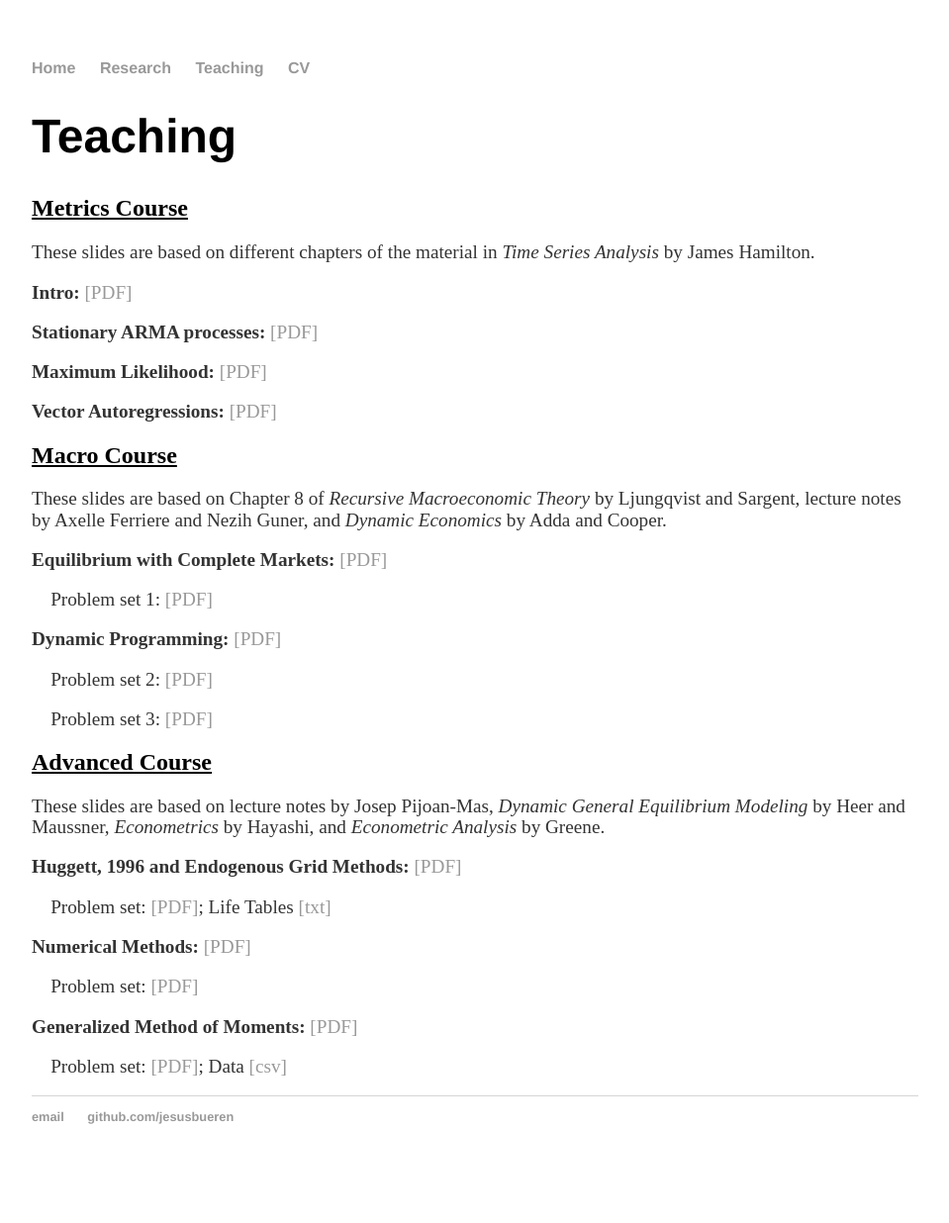
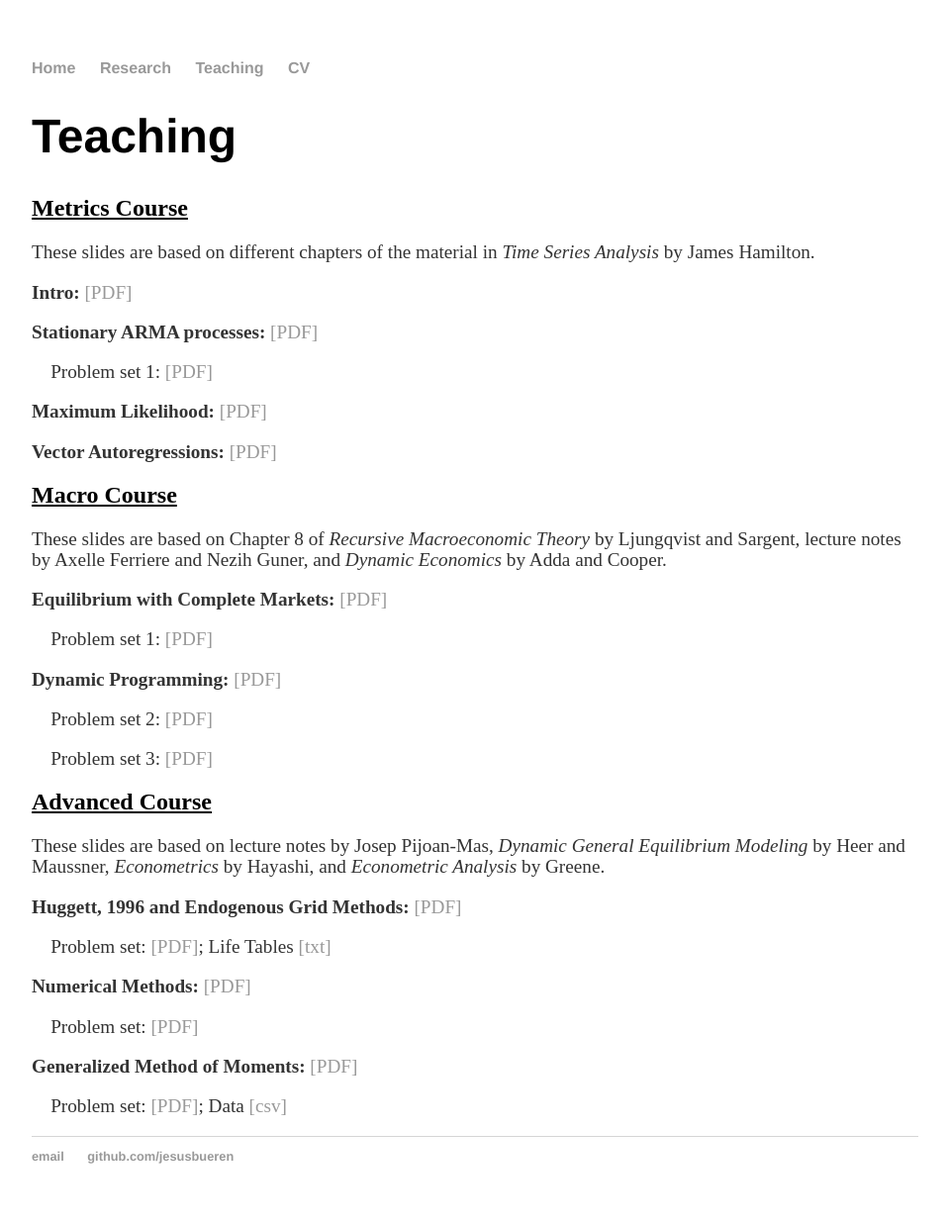
Before and after one commit to jesusbueren/jesusbueren.github.io, a Jekyll site: the page built from teaching/index.html, in a window 1280 px wide. Shown: the whole page at 99% size, without its empty margins (160-1119 px from the left). Built offline with Jekyll 4.4.1, drawn with Linux system fonts in a browser that asks for light colours; before the commit the page ends 1196 px from its top, so only the background shows below that.

Commit message:
Update index.html

```diff
--- a/teaching/index.html
+++ b/teaching/index.html
@@ -12,6 +12,7 @@
             <article>
                 <p><strong>Intro:</strong> <a href="Ch1.pdf">[PDF]</a></p>
                 <p><strong>Stationary ARMA processes:</strong> <a href="Ch2.pdf">[PDF]</a></p>
+		    <p>&nbsp;&nbsp;&nbsp;&nbsp;Problem set 1: <a href="HMK1.pdf">[PDF]</a>
                 <p><strong>Maximum Likelihood:</strong> <a href="Ch3.pdf">[PDF]</a></p>
                 <p><strong>Vector Autoregressions:</strong> <a href="Ch4.pdf">[PDF]</a></p>
             </article>
```
